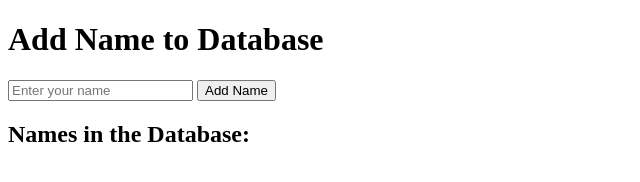
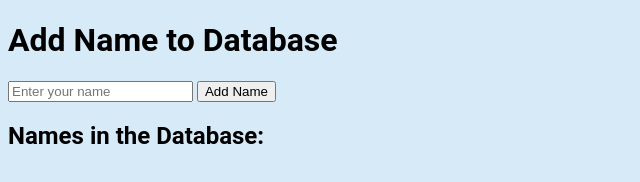
Before and after one commit to IKOKHONDEEKHONDERM/LAMP, a website: page app/index.html in a window 1280 px wide. Shown: the whole page, without its empty margins (0-640 px from the left). Drawn offline with Linux system fonts and the light colour scheme; no server answers.

Commit message:
update7-1-2025

```diff
--- a/app/index.html
+++ b/app/index.html
@@ -4,6 +4,12 @@
     <meta charset="UTF-8">
     <meta name="viewport" content="width=device-width, initial-scale=1.0">
     <title>Add Name to Database</title>
+    <style>
+        body {
+            background-color: #d6eaf8;
+            font-family: 'Roboto', sans-serif;
+        }
+    </style>
 </head>
 <body>
     <h1>Add Name to Database</h1>
--- a/docker-compose.yaml
+++ b/docker-compose.yaml
@@ -1,4 +1,4 @@
-version: '3.8'
+#version: '3.8'
 
 services:
   postgres:
```
Also changed, not shown: app/server.js (line endings or trailing spaces).
